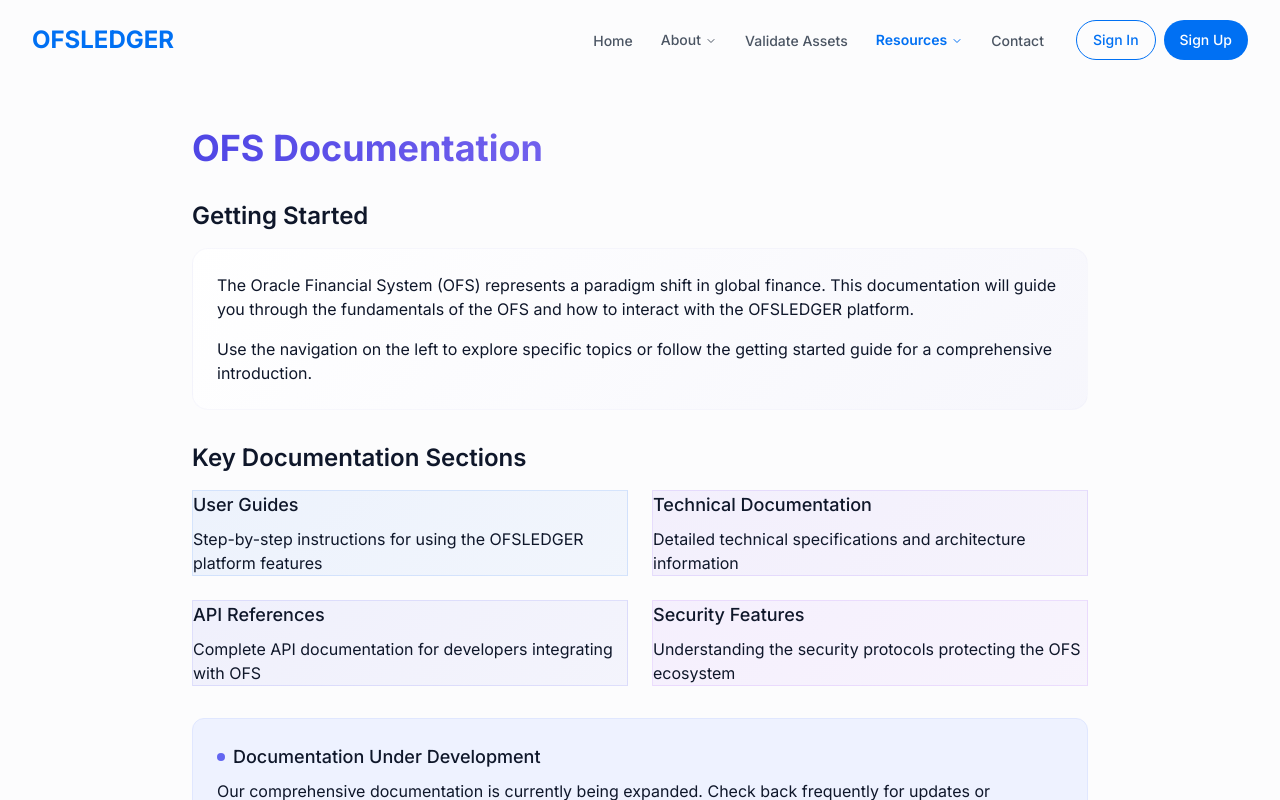
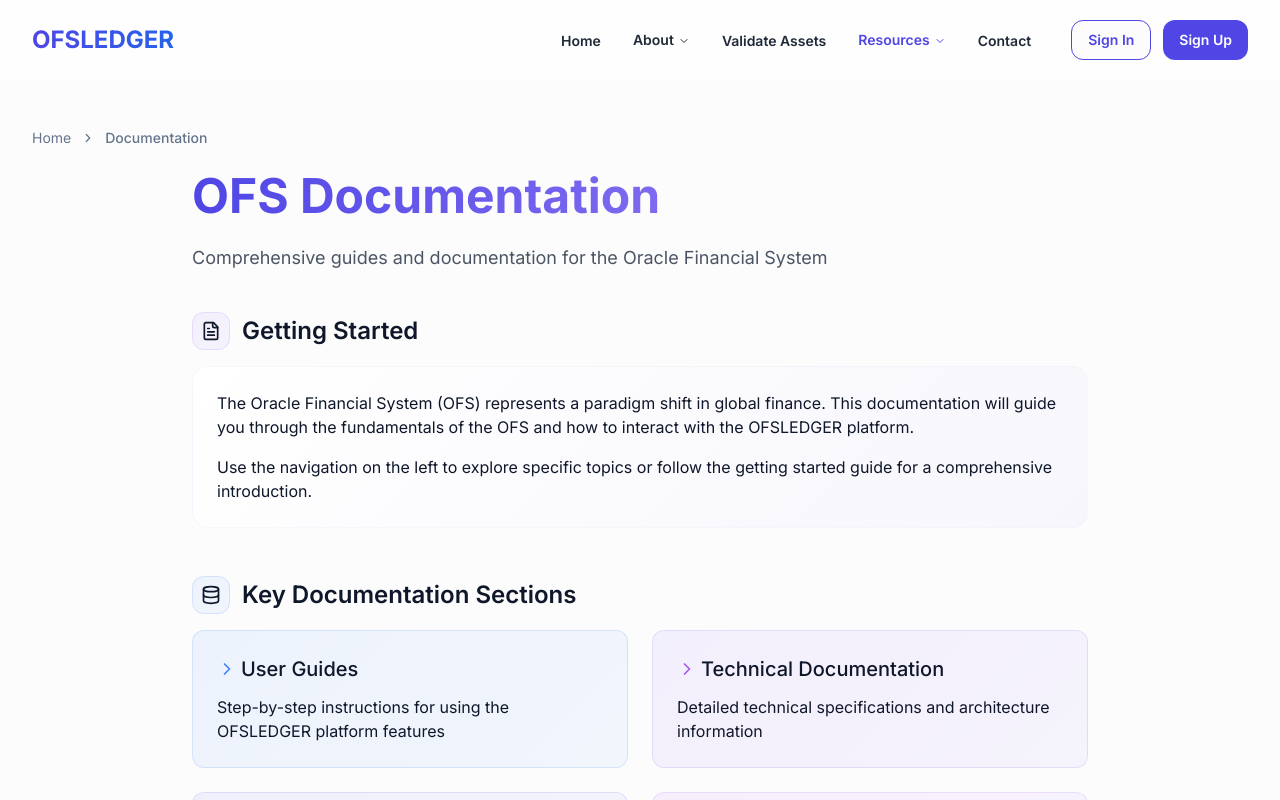
Before and after one commit to hackkaliboi/ofs, a React (Vite) app: page /documentation in a window 1280 px wide. Shown: the top 800 px of the page. Built offline with nearby package versions, Linux system fonts and the light colour scheme.

Commit message:
Enhance existing pages' design
The existing pages have been enhanced with a better design and the navlinks texts are now more visible.

```diff
--- a/src/components/layout/Navbar.tsx
+++ b/src/components/layout/Navbar.tsx
@@ -62,26 +62,28 @@ const Navbar = () => {
     <nav
       className={cn(
         "fixed w-full z-50 transition-all duration-300",
-        isScrolled ? "py-3 bg-white/95 backdrop-blur-lg shadow-sm" : "py-5"
+        isScrolled
+          ? "py-3 bg-white/95 backdrop-blur-lg shadow-md"
+          : "py-5 bg-white/70 backdrop-blur-md"
       )}
     >
       <div className="container-custom flex items-center justify-between">
         <Link to="/" className="flex items-center">
-          <span className="text-2xl font-bold text-custodia">OFSLEDGER</span>
+          <span className="text-2xl font-bold bg-clip-text text-transparent bg-gradient-to-r from-indigo-600 to-blue-600">OFSLEDGER</span>
         </Link>
 
         {/* Desktop Navigation */}
         <div className="hidden md:flex items-center">
-          <NavigationMenu className="mr-4">
-            <NavigationMenuList>
+          <NavigationMenu className="mr-6">
+            <NavigationMenuList className="space-x-1">
               <NavigationMenuItem>
                 <Link
                   to="/"
                   className={cn(
-                    "px-4 py-2 rounded-full text-sm font-medium transition-colors",
+                    "px-4 py-2 rounded-md text-sm font-semibold transition-colors",
                     isActive("/")
-                      ? "text-custodia font-semibold"
-                      : "text-gray-600 hover:text-custodia"
+                      ? "text-indigo-600"
+                      : "text-gray-800 hover:text-indigo-600"
                   )}
                 >
                   Home
@@ -90,21 +92,21 @@ const Navbar = () => {
 
               <NavigationMenuItem>
                 <NavigationMenuTrigger className={cn(
-                  "px-2 py-2 rounded-full text-sm font-medium bg-transparent hover:bg-transparent",
+                  "px-3 py-2 rounded-md text-sm font-semibold bg-transparent hover:bg-transparent",
                   isActive("/about") || aboutItems.some(item => isActive(item.path))
-                    ? "text-custodia font-semibold"
-                    : "text-gray-600 hover:text-custodia"
+                    ? "text-indigo-600"
+                    : "text-gray-800 hover:text-indigo-600"
                 )}>
                   About
                 </NavigationMenuTrigger>
                 <NavigationMenuContent>
-                  <ul className="grid w-[200px] gap-1 p-2">
+                  <ul className="grid w-[220px] gap-1 p-2 bg-white rounded-md shadow-lg">
                     {aboutItems.map((item) => (
                       <li key={item.name}>
                         <NavigationMenuLink asChild>
                           <Link
                             to={item.path}
-                            className="block select-none space-y-1 rounded-md p-3 leading-none no-underline outline-none transition-colors hover:bg-accent hover:text-accent-foreground focus:bg-accent focus:text-accent-foreground"
+                            className="block select-none space-y-1 rounded-md p-3 leading-none no-underline outline-none transition-colors hover:bg-indigo-50 hover:text-indigo-600 focus:bg-indigo-50 focus:text-indigo-600"
                           >
                             <div className="text-sm font-medium">{item.name}</div>
                           </Link>
@@ -119,10 +121,10 @@ const Navbar = () => {
                 <Link
                   to="/validate"
                   className={cn(
-                    "px-4 py-2 rounded-full text-sm font-medium transition-colors",
+                    "px-4 py-2 rounded-md text-sm font-semibold transition-colors",
                     isActive("/validate")
-                      ? "text-custodia font-semibold"
-                      : "text-gray-600 hover:text-custodia"
+                      ? "text-indigo-600"
+                      : "text-gray-800 hover:text-indigo-600"
                   )}
                 >
                   Validate Assets
@@ -131,21 +133,21 @@ const Navbar = () => {
 
               <NavigationMenuItem>
                 <NavigationMenuTrigger className={cn(
-                  "px-2 py-2 rounded-full text-sm font-medium bg-transparent hover:bg-transparent",
+                  "px-3 py-2 rounded-md text-sm font-semibold bg-transparent hover:bg-transparent",
                   isActive("/faq") || resourceItems.some(item => isActive(item.path))
-                    ? "text-custodia font-semibold"
-                    : "text-gray-600 hover:text-custodia"
+                    ? "text-indigo-600"
+                    : "text-gray-800 hover:text-indigo-600"
                 )}>
                   Resources
                 </NavigationMenuTrigger>
                 <NavigationMenuContent>
-                  <ul className="grid w-[200px] gap-1 p-2">
+                  <ul className="grid w-[220px] gap-1 p-2 bg-white rounded-md shadow-lg">
                     {resourceItems.map((item) => (
                       <li key={item.name}>
                         <NavigationMenuLink asChild>
                           <Link
                             to={item.path}
-                            className="block select-none space-y-1 rounded-md p-3 leading-none no-underline outline-none transition-colors hover:bg-accent hover:text-accent-foreground focus:bg-accent focus:text-accent-foreground"
+                            className="block select-none space-y-1 rounded-md p-3 leading-none no-underline outline-none transition-colors hover:bg-indigo-50 hover:text-indigo-600 focus:bg-indigo-50 focus:text-indigo-600"
                           >
                             <div className="text-sm font-medium">{item.name}</div>
                           </Link>
@@ -160,10 +162,10 @@ const Navbar = () => {
                 <Link
                   to="/contact"
                   className={cn(
-                    "px-4 py-2 rounded-full text-sm font-medium transition-colors",
+                    "px-4 py-2 rounded-md text-sm font-semibold transition-colors",
                     isActive("/contact")
-                      ? "text-custodia font-semibold"
-                      : "text-gray-600 hover:text-custodia"
+                      ? "text-indigo-600"
+                      : "text-gray-800 hover:text-indigo-600"
                   )}
                 >
                   Contact
@@ -172,17 +174,17 @@ const Navbar = () => {
             </NavigationMenuList>
           </NavigationMenu>
 
-          <div className="flex gap-2">
+          <div className="flex gap-3">
             <Button
               asChild
               variant="outline"
-              className="rounded-full border-custodia text-custodia hover:bg-custodia hover:text-white"
+              className="rounded-lg border-indigo-600 text-indigo-600 hover:bg-indigo-600 hover:text-white font-semibold"
             >
               <Link to="/sign-in">Sign In</Link>
             </Button>
             <Button
               asChild
-              className="rounded-full bg-custodia hover:bg-custodia-light text-white transition-colors"
+              className="rounded-lg bg-indigo-600 hover:bg-indigo-700 text-white transition-colors font-semibold"
             >
               <Link to="/sign-up">Sign Up</Link>
             </Button>
@@ -195,7 +197,7 @@ const Navbar = () => {
           onClick={() => setIsMenuOpen(!isMenuOpen)}
           aria-label={isMenuOpen ? "Close menu" : "Open menu"}
         >
-          {isMenuOpen ? <X size={24} /> : <Menu size={24} />}
+          {isMenuOpen ? <X size={24} className="text-indigo-600" /> : <Menu size={24} className="text-indigo-600" />}
         </button>
       </div>
 
@@ -207,10 +209,10 @@ const Navbar = () => {
               <Link
                 to="/"
                 className={cn(
-                  "block py-2 transition-colors",
+                  "block py-2 transition-colors font-semibold",
                   isActive("/")
-                    ? "text-custodia font-semibold"
-                    : "text-gray-800 hover:text-custodia"
+                    ? "text-indigo-600"
+                    : "text-gray-800 hover:text-indigo-600"
                 )}
               >
                 Home
@@ -218,19 +220,19 @@ const Navbar = () => {
             </li>
 
             <li>
-              <div className="py-2 flex items-center justify-between" onClick={(e) => {
+              <div className="py-2 flex items-center justify-between font-semibold" onClick={(e) => {
                 const target = e.currentTarget.nextElementSibling;
                 if (target) {
                   target.classList.toggle('hidden');
                 }
               }}>
                 <span className={cn(
-                  "text-gray-800 hover:text-custodia",
+                  "text-gray-800 hover:text-indigo-600",
                   isActive("/about") || aboutItems.some(item => isActive(item.path))
-                    ? "text-custodia font-semibold"
+                    ? "text-indigo-600"
                     : ""
                 )}>About</span>
-                <ChevronDown size={18} />
+                <ChevronDown size={18} className="text-indigo-600" />
               </div>
               <ul className="pl-4 space-y-2 mt-2 hidden">
                 {aboutItems.map((item) => (
@@ -240,8 +242,8 @@ const Navbar = () => {
                       className={cn(
                         "block py-1 text-sm transition-colors",
                         isActive(item.path)
-                          ? "text-custodia font-semibold"
-                          : "text-gray-600 hover:text-custodia"
+                          ? "text-indigo-600 font-semibold"
+                          : "text-gray-600 hover:text-indigo-600"
                       )}
                     >
                       {item.name}
@@ -255,10 +257,10 @@ const Navbar = () => {
               <Link
                 to="/validate"
                 className={cn(
-                  "block py-2 transition-colors",
+                  "block py-2 transition-colors font-semibold",
                   isActive("/validate")
-                    ? "text-custodia font-semibold"
-                    : "text-gray-800 hover:text-custodia"
+                    ? "text-indigo-600"
+                    : "text-gray-800 hover:text-indigo-600"
                 )}
               >
                 Validate Assets
@@ -266,19 +268,19 @@ const Navbar = () => {
             </li>
 
             <li>
-              <div className="py-2 flex items-center justify-between" onClick={(e) => {
+              <div className="py-2 flex items-center justify-between font-semibold" onClick={(e) => {
                 const target = e.currentTarget.nextElementSibling;
                 if (target) {
                   target.classList.toggle('hidden');
                 }
               }}>
                 <span className={cn(
-                  "text-gray-800 hover:text-custodia",
+                  "text-gray-800 hover:text-indigo-600",
                   isActive("/faq") || resourceItems.some(item => isActive(item.path))
-                    ? "text-custodia font-semibold"
+                    ? "text-indigo-600"
                     : ""
                 )}>Resources</span>
-                <ChevronDown size={18} />
+                <ChevronDown size={18} className="text-indigo-600" />
               </div>
               <ul className="pl-4 space-y-2 mt-2 hidden">
                 {resourceItems.map((item) => (
@@ -288,8 +290,8 @@ const Navbar = () => {
                       className={cn(
                         "block py-1 text-sm transition-colors",
                         isActive(item.path)
-                          ? "text-custodia font-semibold"
-                          : "text-gray-600 hover:text-custodia"
+                          ? "text-indigo-600 font-semibold"
+                          : "text-gray-600 hover:text-indigo-600"
                       )}
                     >
                       {item.name}
@@ -303,21 +305,21 @@ const Navbar = () => {
               <Link
                 to="/contact"
                 className={cn(
-                  "block py-2 transition-colors",
+                  "block py-2 transition-colors font-semibold",
                   isActive("/contact")
-                    ? "text-custodia font-semibold"
-                    : "text-gray-800 hover:text-custodia"
+                    ? "text-indigo-600"
+                    : "text-gray-800 hover:text-indigo-600"
                 )}
               >
                 Contact
               </Link>
             </li>
 
-            <li>
+            <li className="pt-2">
               <Button
                 asChild
                 variant="outline"
-                className="w-full mb-2 rounded-full border-custodia text-custodia hover:bg-custodia hover:text-white"
+                className="w-full mb-3 rounded-lg border-indigo-600 text-indigo-600 hover:bg-indigo-600 hover:text-white font-semibold"
               >
                 <Link to="/sign-in">Sign In</Link>
               </Button>
@@ -325,7 +327,7 @@ const Navbar = () => {
             <li>
               <Button
                 asChild
-                className="w-full rounded-full bg-custodia hover:bg-custodia-light text-white"
+                className="w-full rounded-lg bg-indigo-600 hover:bg-indigo-700 text-white font-semibold"
               >
                 <Link to="/sign-up">Sign Up</Link>
               </Button>
--- a/src/pages/Documentation.tsx
+++ b/src/pages/Documentation.tsx
@@ -2,6 +2,8 @@
 import React from "react";
 import Navbar from "@/components/layout/Navbar";
 import Footer from "@/components/layout/Footer";
+import { Breadcrumb, BreadcrumbItem, BreadcrumbLink, BreadcrumbList, BreadcrumbSeparator } from "@/components/ui/breadcrumb";
+import { FileText, Code, ShieldCheck, Database, ChevronRight } from "lucide-react";
 
 const Documentation = () => {
   return (
@@ -9,13 +11,33 @@ const Documentation = () => {
       <Navbar />
       <main className="flex-grow pt-32 pb-20">
         <div className="container-custom">
+          <Breadcrumb className="mb-6">
+            <BreadcrumbList>
+              <BreadcrumbItem>
+                <BreadcrumbLink href="/">Home</BreadcrumbLink>
+              </BreadcrumbItem>
+              <BreadcrumbSeparator />
+              <BreadcrumbItem>
+                <BreadcrumbLink href="/documentation" className="font-medium">Documentation</BreadcrumbLink>
+              </BreadcrumbItem>
+            </BreadcrumbList>
+          </Breadcrumb>
+
           <div className="max-w-4xl mx-auto">
-            <h1 className="text-4xl font-bold mb-8 text-gradient-purple">OFS Documentation</h1>
+            <h1 className="text-4xl md:text-5xl font-bold mb-6 text-gradient-purple">OFS Documentation</h1>
+            <p className="text-lg text-gray-600 mb-10">
+              Comprehensive guides and documentation for the Oracle Financial System
+            </p>
 
-            <div className="space-y-8">
+            <div className="space-y-12">
               <section>
-                <h2 className="text-2xl font-semibold mb-4">Getting Started</h2>
-                <div className="p-6 gradient-card">
+                <h2 className="text-2xl font-semibold mb-4 flex items-center">
+                  <span className="gradient-card-purple inline-block p-2 rounded-lg mr-3">
+                    <FileText className="h-5 w-5" />
+                  </span>
+                  Getting Started
+                </h2>
+                <div className="p-6 gradient-card hover-3d">
                   <p className="mb-4">
                     The Oracle Financial System (OFS) represents a paradigm shift in global finance.
                     This documentation will guide you through the fundamentals of the OFS and how to
@@ -29,33 +51,52 @@ const Documentation = () => {
               </section>
 
               <section>
-                <h2 className="text-2xl font-semibold mb-4">Key Documentation Sections</h2>
+                <h2 className="text-2xl font-semibold mb-4 flex items-center">
+                  <span className="gradient-card-blue inline-block p-2 rounded-lg mr-3">
+                    <Database className="h-5 w-5" />
+                  </span>
+                  Key Documentation Sections
+                </h2>
                 <div className="grid md:grid-cols-2 gap-6">
-                  <div className="gradient-card-blue">
-                    <h3 className="text-lg font-medium mb-2">User Guides</h3>
+                  <div className="gradient-card-blue p-6 rounded-xl hover-3d">
+                    <h3 className="text-xl font-medium mb-3 flex items-center">
+                      <ChevronRight className="h-5 w-5 mr-1 text-blue-500" />
+                      User Guides
+                    </h3>
                     <p>Step-by-step instructions for using the OFSLEDGER platform features</p>
                   </div>
-                  <div className="gradient-card-purple">
-                    <h3 className="text-lg font-medium mb-2">Technical Documentation</h3>
+                  <div className="gradient-card-purple p-6 rounded-xl hover-3d">
+                    <h3 className="text-xl font-medium mb-3 flex items-center">
+                      <ChevronRight className="h-5 w-5 mr-1 text-purple-500" />
+                      Technical Documentation
+                    </h3>
                     <p>Detailed technical specifications and architecture information</p>
                   </div>
-                  <div className="gradient-card-indigo">
-                    <h3 className="text-lg font-medium mb-2">API References</h3>
+                  <div className="gradient-card-indigo p-6 rounded-xl hover-3d">
+                    <h3 className="text-xl font-medium mb-3 flex items-center">
+                      <ChevronRight className="h-5 w-5 mr-1 text-indigo-500" />
+                      <Code className="h-5 w-5 mr-1" />
+                      API References
+                    </h3>
                     <p>Complete API documentation for developers integrating with OFS</p>
                   </div>
-                  <div className="gradient-card-violet">
-                    <h3 className="text-lg font-medium mb-2">Security Features</h3>
+                  <div className="gradient-card-violet p-6 rounded-xl hover-3d">
+                    <h3 className="text-xl font-medium mb-3 flex items-center">
+                      <ChevronRight className="h-5 w-5 mr-1 text-violet-500" />
+                      <ShieldCheck className="h-5 w-5 mr-1" />
+                      Security Features
+                    </h3>
                     <p>Understanding the security protocols protecting the OFS ecosystem</p>
                   </div>
                 </div>
               </section>
 
-              <div className="p-6 bg-indigo-50 rounded-lg border border-indigo-100">
-                <h3 className="text-lg font-medium mb-2 flex items-center">
-                  <span className="inline-block w-2 h-2 rounded-full bg-indigo-500 mr-2"></span>
+              <div className="p-8 bg-indigo-50 rounded-xl border border-indigo-100 hover-3d">
+                <h3 className="text-xl font-medium mb-4 flex items-center">
+                  <span className="h-3 w-3 rounded-full bg-indigo-500 mr-2 pulse-slow"></span>
                   Documentation Under Development
                 </h3>
-                <p>
+                <p className="text-gray-700">
                   Our comprehensive documentation is currently being expanded.
                   Check back frequently for updates or subscribe to our newsletter
                   to be notified when new documentation sections are published.
```
